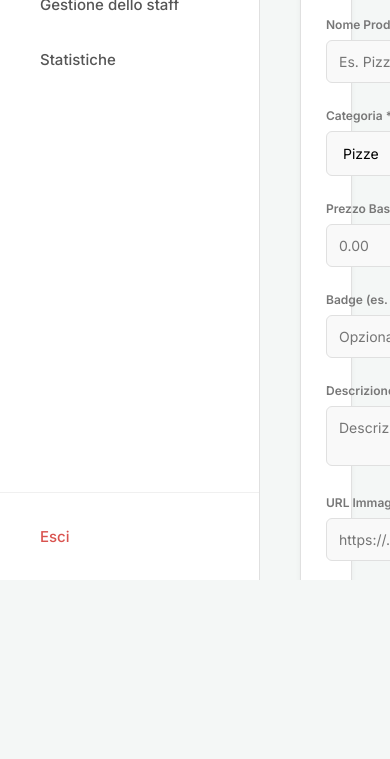
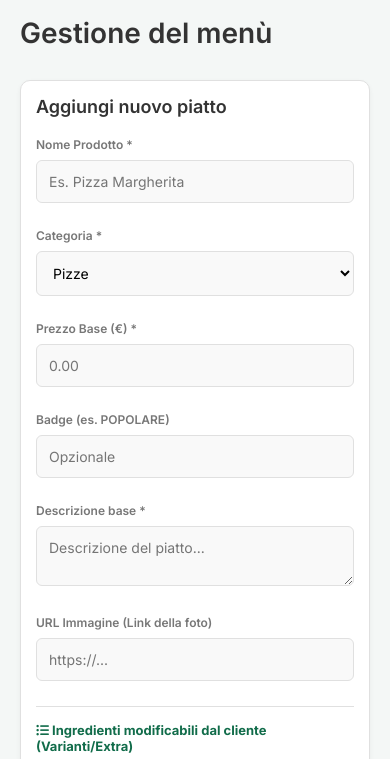
Before and after one commit to SheisChiary/WebDelivery, a plain HTML site: page web/gestione_menu.html in a window 390 px wide. Shown: the part 264-1023 px from the top of the page. Before the commit the page ends 844 px from the top, so only its background shows below. Drawn offline with Linux system fonts and the light colour scheme; no server answers.

Commit message:
Fix sezione gestione menù

```diff
--- a/web/gestione_menu.html
+++ b/web/gestione_menu.html
@@ -18,7 +18,6 @@
             color: #333;
             overflow: hidden;
         }
-
 
         .sidebar {
             width: 260px;
@@ -65,18 +64,23 @@
         .logout:hover { background-color: #fdf0f0; }
 
 
-        .main-content { flex: 1; padding: 40px; overflow-y: auto; height: 100vh; }
+        .main-content {
+            flex: 1;
+            padding: 40px;
+            overflow-y: auto;
+            height: 100vh;
+        }
 
         h1 { font-size: 28px; font-weight: 600; margin-top: 0; margin-bottom: 30px; color: #333; }
 
         .table-container {
-            background-color: #ffffff; border-radius: 10px; padding: 25px; margin-bottom: 30px; box-shadow: 0 2px 5px rgba(0,0,0,0.05); border: 1px solid #e0e0e0;
+            background-color: #ffffff; border-radius: 10px; padding: 25px; margin-bottom: 30px; box-shadow: 0 2px 5px rgba(0,0,0,0.05); border: 1px solid #e0e0e0; overflow-x: auto;
         }
         h2 { font-size: 18px; font-weight: 600; margin-top: 0; margin-bottom: 20px; color: #333; }
 
 
-        .split-layout { display: flex; gap: 30px; align-items: flex-start; }
-        .form-section { flex: 1; }
+        .split-layout { display: flex; gap: 30px; align-items: flex-start; flex-wrap: wrap; }
+        .form-section { flex: 1; min-width: 300px; }
 
         .preview-section {
             width: 300px; background: #f4f7f6; padding: 20px; border-radius: 10px; border: 1px dashed #ccc; display: flex; flex-direction: column; align-items: center; position: sticky; top: 20px;
@@ -115,7 +119,6 @@
         }
         .btn-azione:hover { background-color: #f0fdf4; }
 
-
         table { width: 100%; border-collapse: collapse; text-align: left; }
         th { font-size: 12px; font-weight: 600; color: #777; padding-bottom: 15px; border-bottom: 1px solid #e0e0e0; text-transform: uppercase; }
         td { padding: 15px 0; font-size: 14px; border-bottom: 1px solid #f5f5f5; vertical-align: middle; color: #333; }
@@ -129,6 +132,23 @@
 
         .modal-overlay { display: none; position: fixed; top: 0; left: 0; width: 100%; height: 100%; background-color: rgba(0, 0, 0, 0.5); z-index: 1000; justify-content: center; align-items: center; }
         .modal-content { background-color: #fff; padding: 30px; border-radius: 10px; width: 600px; max-width: 90%; max-height: 90vh; overflow-y: auto; box-shadow: 0 5px 15px rgba(0,0,0,0.3); }
+
+
+          @media (max-width: 768px) {
+            body { flex-direction: column; height: auto; overflow-y: auto;}
+            .sidebar { width: 100%; height: auto; border-right: none; border-bottom: 1px solid #e0e0e0; }
+            .logo-container { padding: 15px 20px 5px; text-align: center; border-bottom: none; }
+            .nav-menu { flex-direction: row; flex-wrap: wrap; justify-content: center; gap: 10px; padding: 10px 15px;}
+            .nav-item { font-size: 13px; padding: 8px 12px; }
+            .logout-container { margin-top: 0; padding: 5px 15px 15px; border-top: none; display: flex; justify-content: center;}
+            .logout { padding: 8px 12px; text-align: center; }
+            .main-content { padding: 20px; height: auto;}
+            .table-container { padding: 15px; }
+            .form-grid { flex-direction: column; align-items: stretch; }
+            .btn-submit { width: 100%; }
+            .preview-section { width: 100%; position: relative; top: 0; }
+            table { min-width: 600px; }
+        }
     </style>
 </head>
 <body>
@@ -386,7 +406,6 @@
             dati.append('descrizione', document.getElementById('reg-descrizione').value);
             dati.append('immagine', document.getElementById('reg-immagine').value);
 
-            // Aggiungo tutte le varianti inserite
             document.querySelectorAll('#varianti-container .variante-row').forEach(row => {
                 dati.append('var_nome', row.querySelector('.var-nome').value);
                 dati.append('var_prezzo', row.querySelector('.var-prezzo').value);
```
